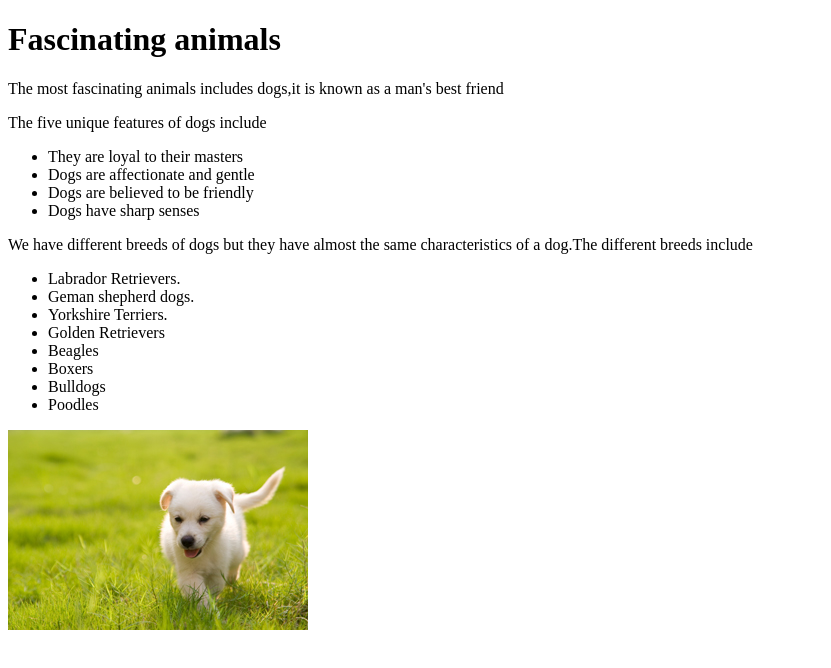
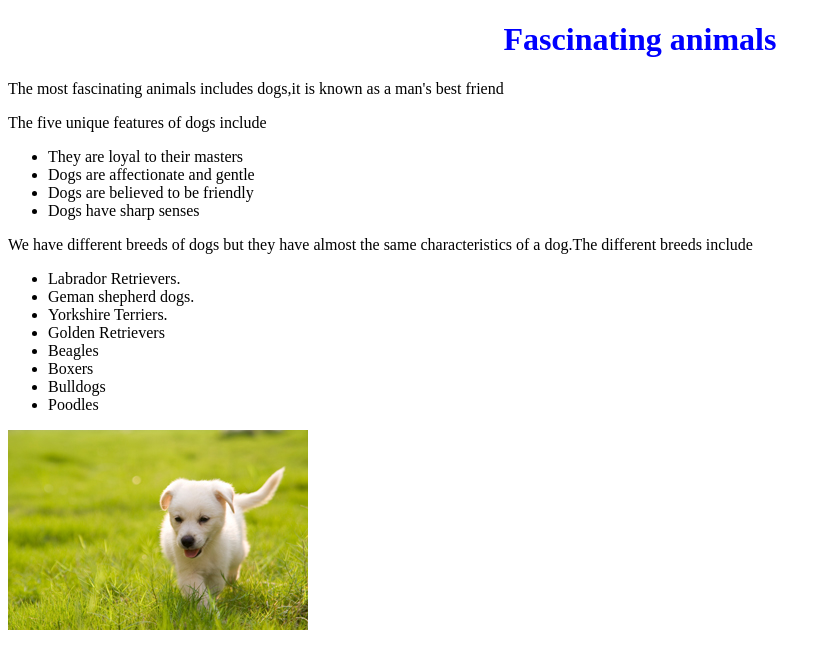
Before and after one commit to tomito26/The-most-facinating-animal, a plain HTML site: page index.html in a window 1280 px wide. Shown: the whole page, without its empty margins (0-831 px from the left). Drawn offline with Linux system fonts and the light colour scheme.

Commit message:
added a css fileand styled the h1 element,addeda readme.md and licence and screenshot of the website

```diff
--- /dev/null
+++ b/CSS/styles.css
@@ -0,0 +1,4 @@
+h1 {
+    text-align: center;
+    color: blue;
+}
--- a/index.html
+++ b/index.html
@@ -5,6 +5,7 @@
     <meta charset="UTF-8">
     <meta name="viewport" content="width=device-width, initial-scale=1.0">
     <title>Fascinating Animal</title>
+    <link rel="stylesheet" href="CSS/styles.css">
 </head>
 
 <body>
```
Also changed, not shown: screenshot.png (added), 2 other files.
